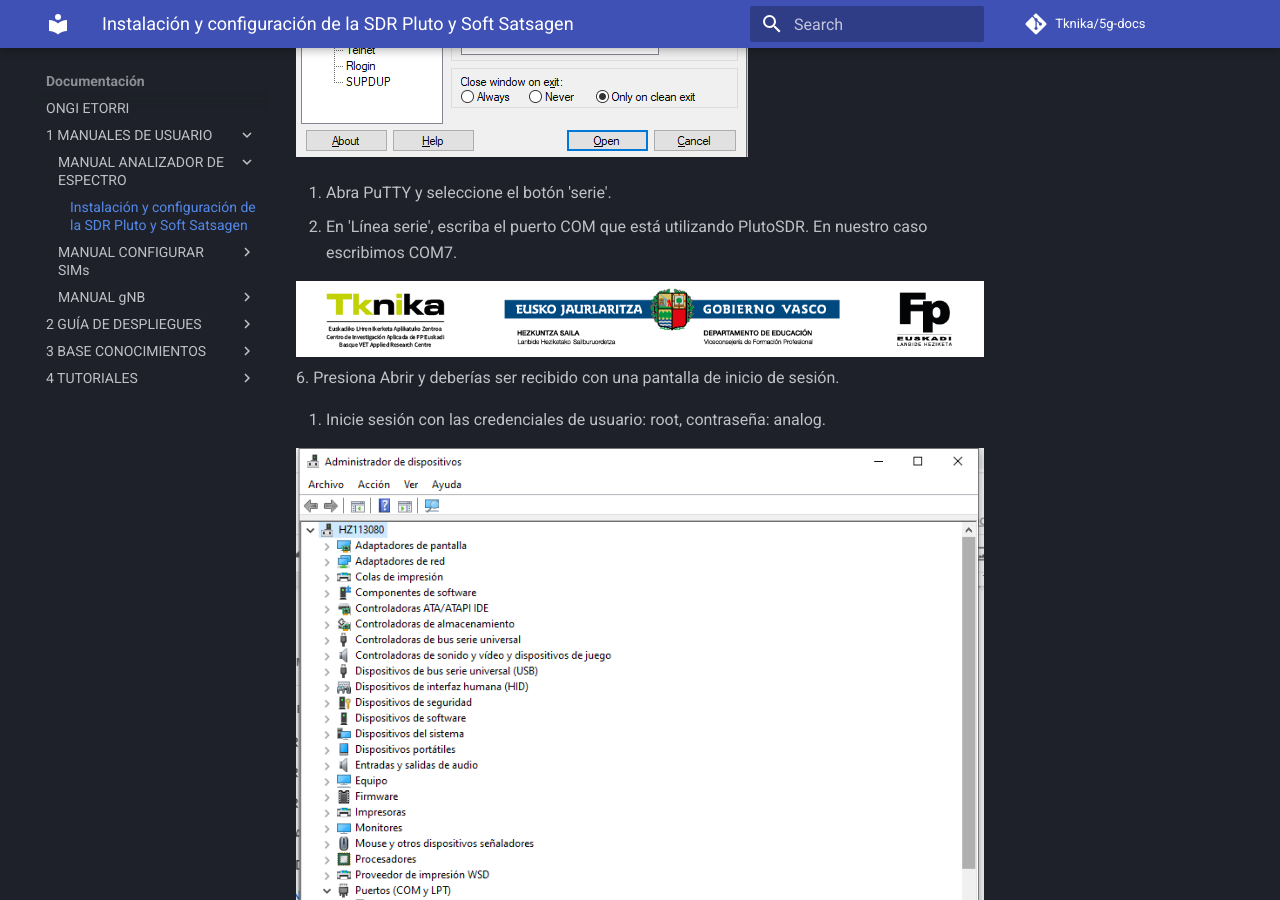
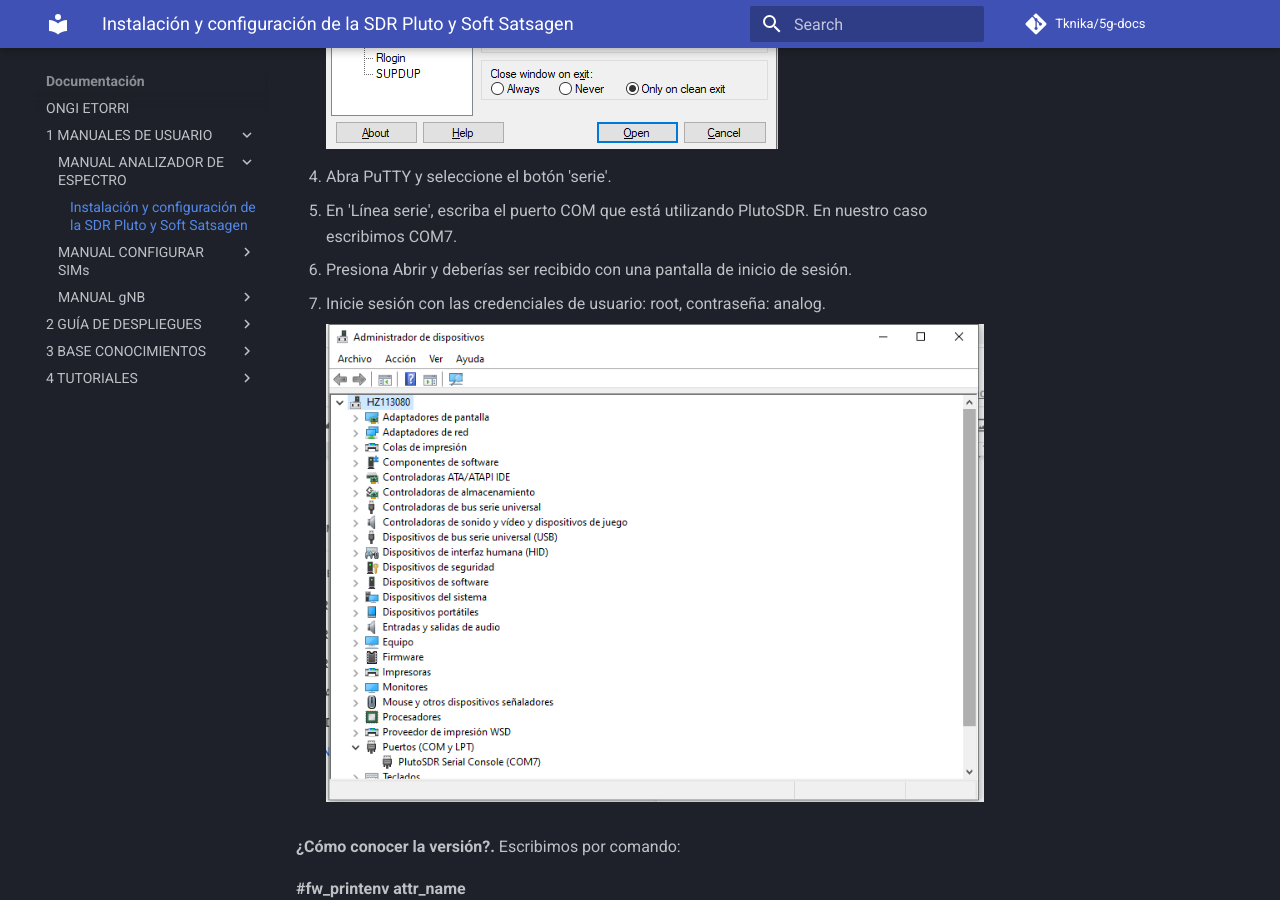
Before and after one commit to Tknika/5g-docs, an MkDocs documentation site: the page built from docs/1- MANUALES DE USUARIO/MANUAL ANALIZADOR DE ESPECTRO/Instalación y configuración de la SDR Pluto y Soft Satsagen.md, in a window 1280 px wide and 900 px high, scrolled down 2595 px. Built offline with MkDocs 1.6.1 and Material for MkDocs 9.7.7, drawn with Linux system fonts in a browser that asks for light colours; comment, search, counter and statistics services are not loaded; some of the changed lines change nothing that is shown.

Commit message:
enumerar_correctamente

```diff
--- a/docs/1- MANUALES DE USUARIO/MANUAL ANALIZADOR DE ESPECTRO/Instalación y configuración de la SDR Pluto y Soft Satsagen.md
+++ b/docs/1- MANUALES DE USUARIO/MANUAL ANALIZADOR DE ESPECTRO/Instalación y configuración de la SDR Pluto y Soft Satsagen.md
@@ -32,17 +32,16 @@
 2. Conecte su PlutoSDR en el puerto USB.
 3. Abra el Administrador de dispositivos de Windows y expanda la entrada Puertos (COM y LPT). Tome nota de qué puerto COM está utilizando la consola serie PlutoSDR. En la captura de pantalla, el nuestro está usando COM7. Cierre el administrador de dispositivos después.
 
-![][image4]
+    ![][image4]
 
 4. Abra PuTTY y seleccione el botón 'serie'.
 5. En 'Línea serie', escriba el puerto COM que está utilizando PlutoSDR. En nuestro caso escribimos COM7.
 
-   ![][image5]
 6. Presiona Abrir y deberías ser recibido con una pantalla de inicio de sesión.
 
 7. Inicie sesión con las credenciales de usuario: root, contraseña: analog.
 
-![][image6]
+    ![][image6]
 
 **¿Cómo conocer la versión?.** Escribimos por comando:
 
```
